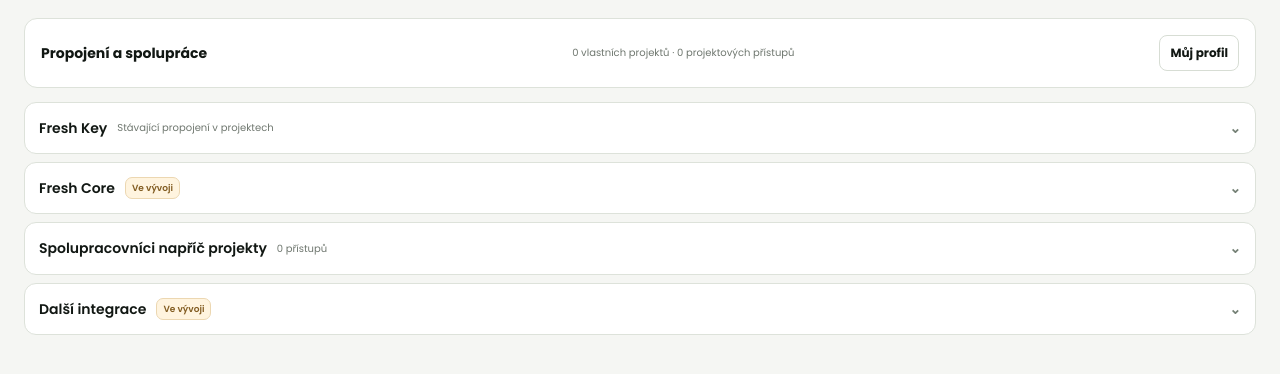
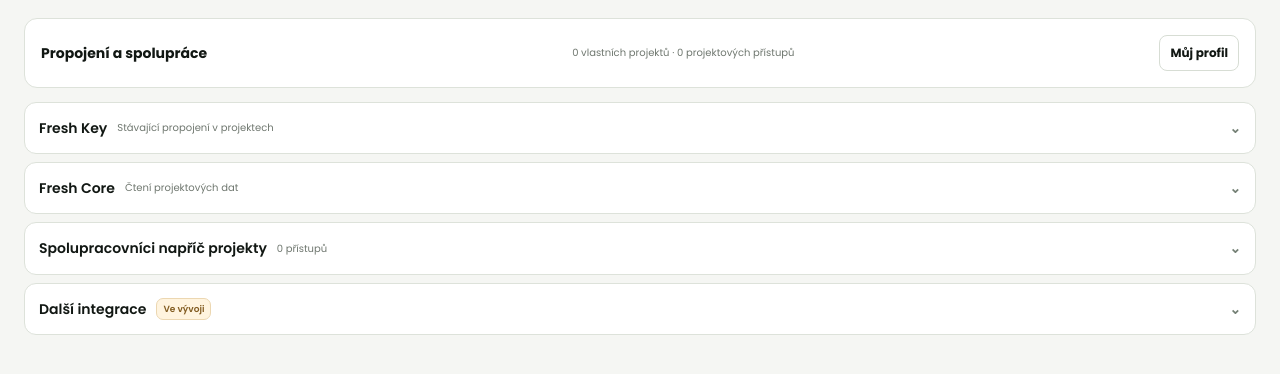
Before and after one commit to soufekladislav/Karel, a FastAPI app: template app/templates/settings.html in a window 1280 px wide. Shown: the part 143-517 px from the top of the page. Run offline with FastAPI, Linux system fonts and the light colour scheme; the template is opened without the code that fills it, so the values that code supplies are empty; some libraries are stand-ins or nearby versions.

Commit message:
fresh core: remove obsolete 'no read connector' copy and align WordPress journey tests with real connect UI

```diff
--- a/app/templates/settings.html
+++ b/app/templates/settings.html
@@ -3,7 +3,7 @@
 <div class="container fresh-clean fresh-settings"><header class="view-head"><div><div class="eyebrow">Účet · společné nastavení</div><h1>Nastavení a integrace</h1><p>Projekty řeší Karel v chatu. Zde spravuješ propojení, přístupy a účet.</p></div></header>
 <div class="fresh-summary"><strong>Propojení a spolupráce</strong><span>{{ owned_projects|length }} vlastních projektů · {{ collaborators|length }} projektových přístupů</span><a href="/account" class="btn secondary small">Můj profil</a></div>
 <details class="fresh-detail"><summary>Fresh Key <span>Stávající propojení v projektech</span></summary><div class="fresh-detail-body"><p>Fresh Key je společná identita a mapování projektů napříč Fresh aplikacemi, nikoli samostatné úložiště zdrojového kódu.</p><p>Existující propojení, nabídky a potvrzení vazeb jsou dostupné v nastavení konkrétních projektů. Jednotný účetní panel integrace: <span class="fresh-dev">Ve vývoji</span>.</p>{% for p in owned_projects %}<p><a href="/projects/{{ p.id }}?view=settings">{{ p.name }} – otevřít nastavení projektu →</a></p>{% endfor %}</div></details>
-<details class="fresh-detail"><summary>Fresh Core <span class="fresh-dev">Ve vývoji</span></summary><div class="fresh-detail-body">Plánovaný zdroj aktuálního stavu WordPress webů, pluginů, šablon, diagnostiky a bezpečnosti. Aktivní konektor zde dosud není.</div></details>
+<details class="fresh-detail"><summary>Fresh Core <span>Čtení projektových dat</span></summary><div class="fresh-detail-body"><p>U WordPress projektů může vlastník nyní bezpečně připojit Fresh Core s čtecím klíčem a ručně obnovovat ověřená data webu. Klíče jsou uloženy šifrovaně a neobjevují se v chatu.</p><p>Vyber konkrétní projekt → Můj WordPress. Zápisy do webu a souhrn více WordPressů na této účetní obrazovce teprve připravujeme.</p></div></details>
 <details class="fresh-detail"><summary>Spolupracovníci napříč projekty <span>{{ collaborators|length }} přístupů</span></summary><div class="fresh-detail-body"><p>Souhrn již existujících projektových rolí. Úpravy práv se provádějí v konkrétních projektech; hromadná správa účtu je ve vývoji.</p>{% for m in collaborators %}<div class="fresh-person"><div><b>{{ m.name }}</b><small>{{ m.email }}</small></div><span>{{ m.project.name }} · {{ m.role }} · {{ m.state }}</span><a href="/projects/{{ m.project.id }}?view=settings">Projekt →</a></div>{% else %}<p>Zatím bez projektových spolupracovníků.</p>{% endfor %}</div></details>
 <details class="fresh-detail"><summary>Další integrace <span class="fresh-dev">Ve vývoji</span></summary><div class="fresh-detail-body">Kontextové propojení s AI Engine, knihovnou komponent, externími vývojovými nástroji a budoucím předáváním zadání do ChatGPT. Žádný nový konektor se zde netváří jako aktivní.</div></details>
 {% if user.role=='superadmin' or user.email=='soufek@freshcrackers.cz' %}<div class="fresh-summary"><strong>Provoz a správa aplikace</strong><span>Samostatná superadmin konzole</span><a class="btn secondary small" href="/admin">Otevřít superadmin →</a></div>{% endif %}
```
